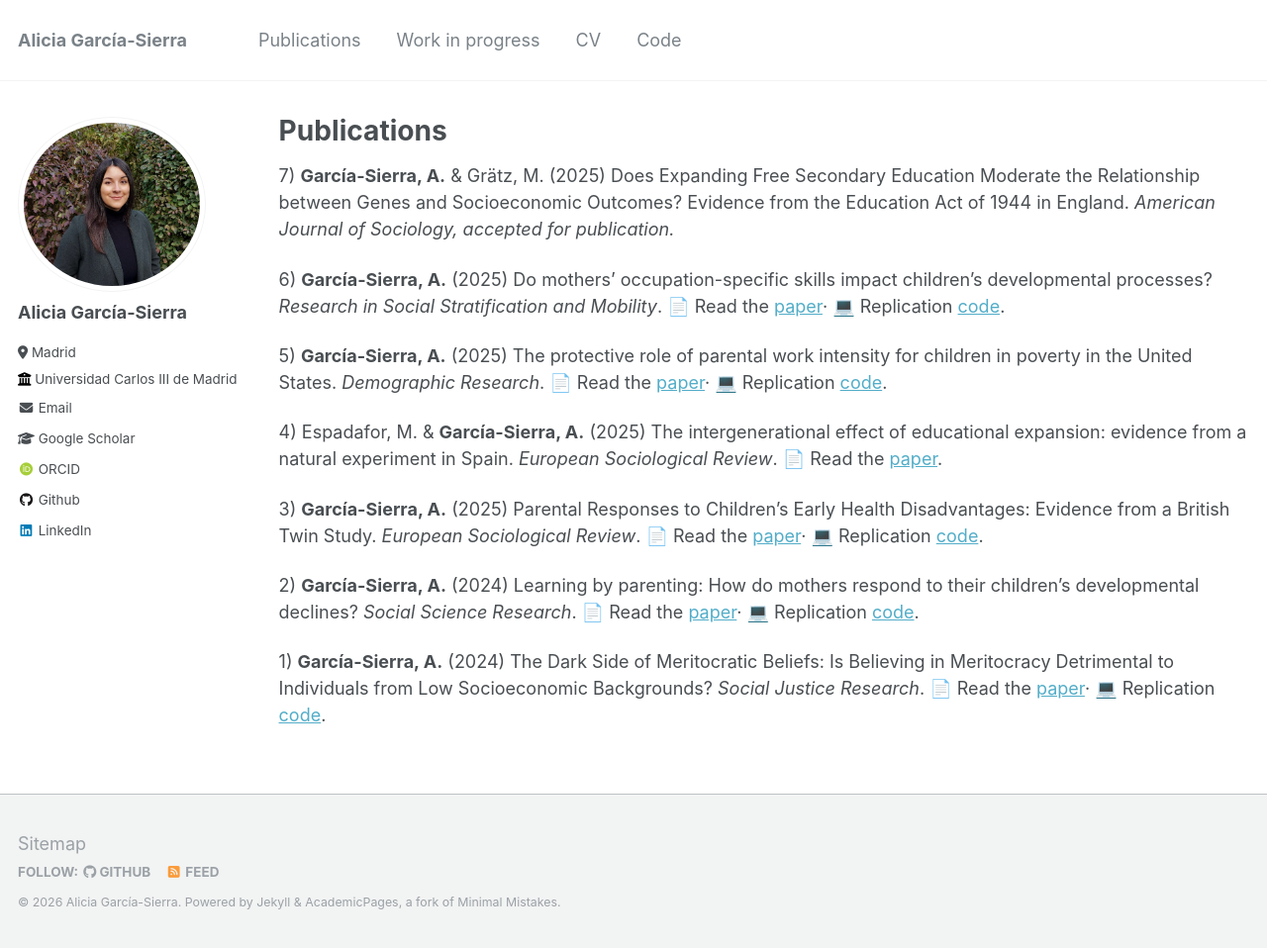
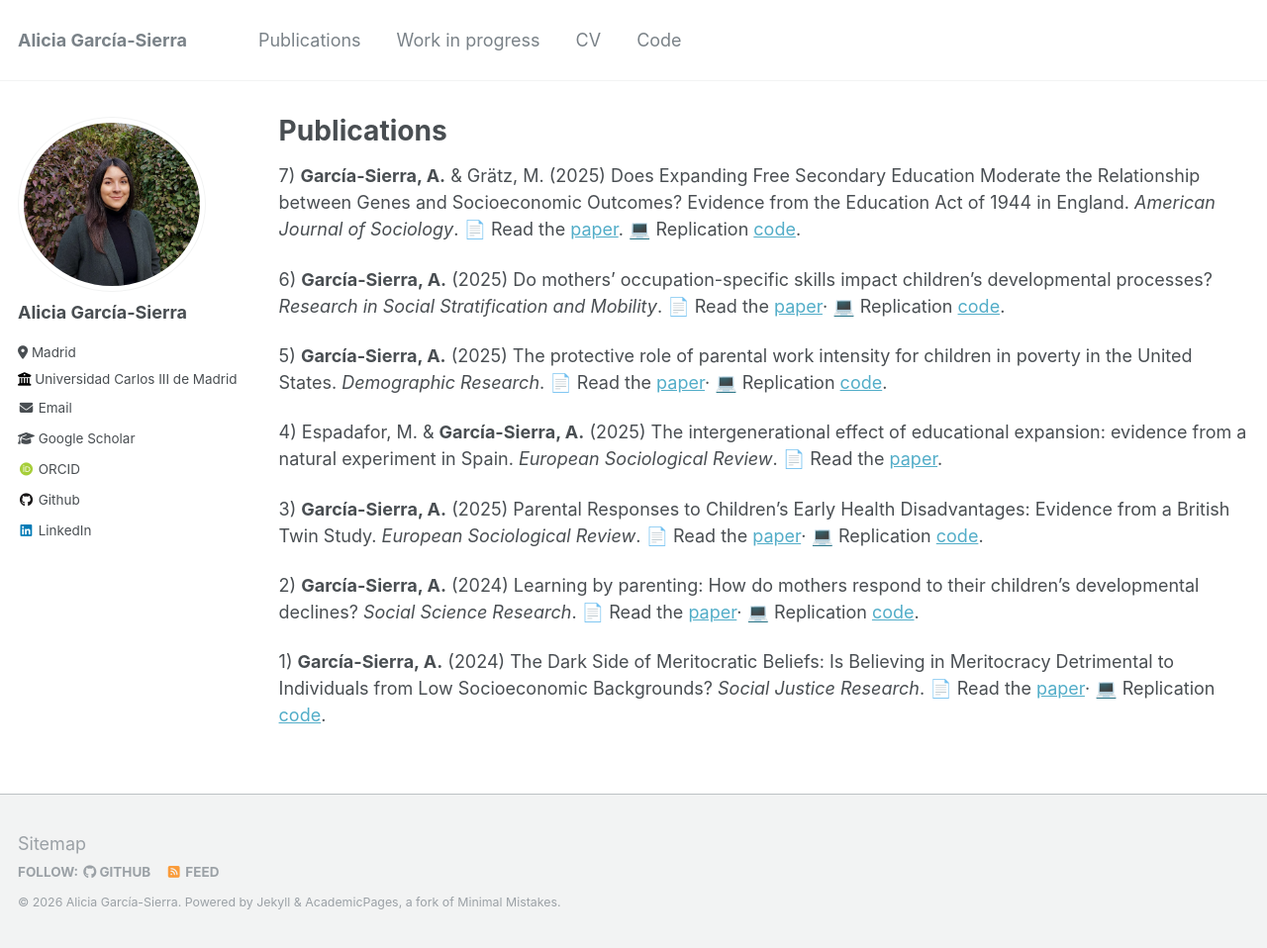
Before and after one commit to aliciagarciasierra/aliciagarciasierra.github.io, a Jekyll site: the page built from _pages/publications.md, in a window 1280 px wide and 958 px high. Shown: the whole window at 99% size. Built offline with Jekyll 4.4.1, drawn with Linux system fonts in a browser that asks for light colours; some web fonts are replaced.

Commit message:
Update publications.md

```diff
--- a/_pages/publications.md
+++ b/_pages/publications.md
@@ -5,7 +5,7 @@
 author_profile: true
 ---
 
-7) **García-Sierra, A.** & Grätz, M. (2025) Does Expanding Free Secondary Education Moderate the Relationship between Genes and Socioeconomic Outcomes? Evidence from the Education Act of 1944 in England. _American Journal of Sociology, accepted for publication._
+7) **García-Sierra, A.** & Grätz, M. (2025) Does Expanding Free Secondary Education Moderate the Relationship between Genes and Socioeconomic Outcomes? Evidence from the Education Act of 1944 in England. _American Journal of Sociology_. 📄 Read the [paper](https://www.journals.uchicago.edu/doi/10.1086/740030). 💻 Replication [code](https://dataverse.harvard.edu/citation?persistentId=doi:10.7910/DVN/2PZYP6).
 
 6) **García-Sierra, A.** (2025) Do mothers’ occupation-specific skills impact children’s developmental processes? _Research in Social Stratification and Mobility_.
    📄 Read the [paper](https://www.sciencedirect.com/science/article/pii/S0276562425000939)· 💻 Replication [code](https://github.com/aliciagarciasierra/MOTHERS_SKILLS).
```
